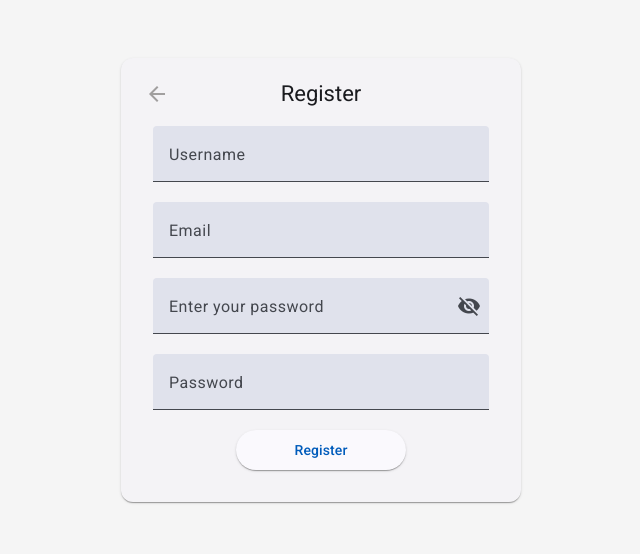
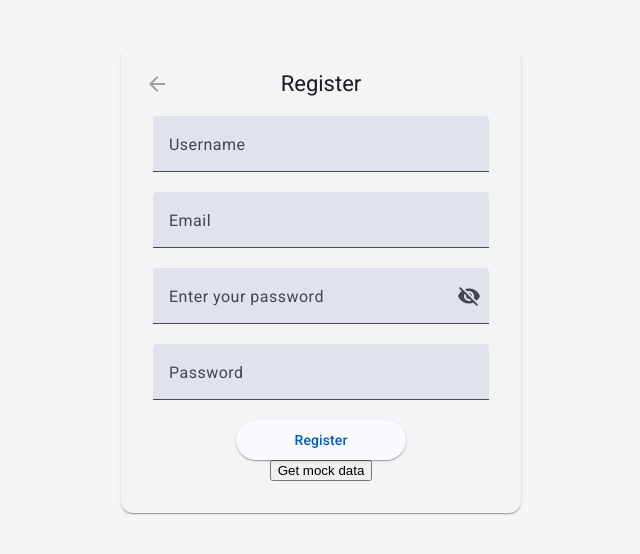
Before and after one commit to vegh-barnabas/see-ucp, an Angular app: page /register in a window 1280 px wide. Shown: the part 120-674 px from the top of the page, without its empty margins (319-959 px from the left). Built offline with nearby package versions, Linux system fonts and the light colour scheme.

Commit message:
add test auth service. Use modern "provideRouter" instead of "importProvidersFrom" in main

```diff
--- /dev/null
+++ b/src/app/components/auth/auth.service.ts
@@ -0,0 +1,11 @@
+import { HttpClient } from '@angular/common/http';
+import { inject, Injectable } from '@angular/core';
+
+@Injectable({ providedIn: 'root' })
+export class AuthService {
+  private http = inject(HttpClient);
+
+  public getMockResponse() {
+    return this.http.get('http://google.com');
+  }
+}
--- a/src/app/components/auth/register/register.component.html
+++ b/src/app/components/auth/register/register.component.html
@@ -33,5 +33,6 @@
     </mat-form-field>
 
     <button matButton="elevated" class="register-button">Register</button>
+    <button (click)="getMockResponse()">Get mock data</button>
   </mat-card-content>
 </mat-card>
--- a/src/app/components/auth/register/register.component.ts
+++ b/src/app/components/auth/register/register.component.ts
@@ -7,6 +7,7 @@ import { MatFormFieldModule } from '@angular/material/form-field';
 import { MatInputModule } from '@angular/material/input';
 import { MatIconModule } from '@angular/material/icon';
 import { RouterModule } from '@angular/router';
+import { AuthService } from '../auth.service';
 
 @Component({
   selector: 'register',
@@ -25,4 +26,10 @@ import { RouterModule } from '@angular/router';
 })
 export class RegisterComponent {
   hidePassword = true;
+
+  constructor(private authService: AuthService) {}
+
+  public getMockResponse() {
+    this.authService.getMockResponse().subscribe(console.log);
+  }
 }
--- a/src/main.ts
+++ b/src/main.ts
@@ -1,10 +1,10 @@
-import { importProvidersFrom } from '@angular/core';
 import { bootstrapApplication } from '@angular/platform-browser';
-import { RouterModule } from '@angular/router';
+import { provideRouter } from '@angular/router';
+import { provideHttpClient } from '@angular/common/http';
 
 import { AppComponent } from './app/app.component';
 import { AppRoutes } from './app/app.routes';
 
 bootstrapApplication(AppComponent, {
-  providers: [importProvidersFrom(RouterModule.forRoot(AppRoutes))],
+  providers: [provideRouter(AppRoutes), provideHttpClient()],
 }).catch((err) => console.error(err));
```
